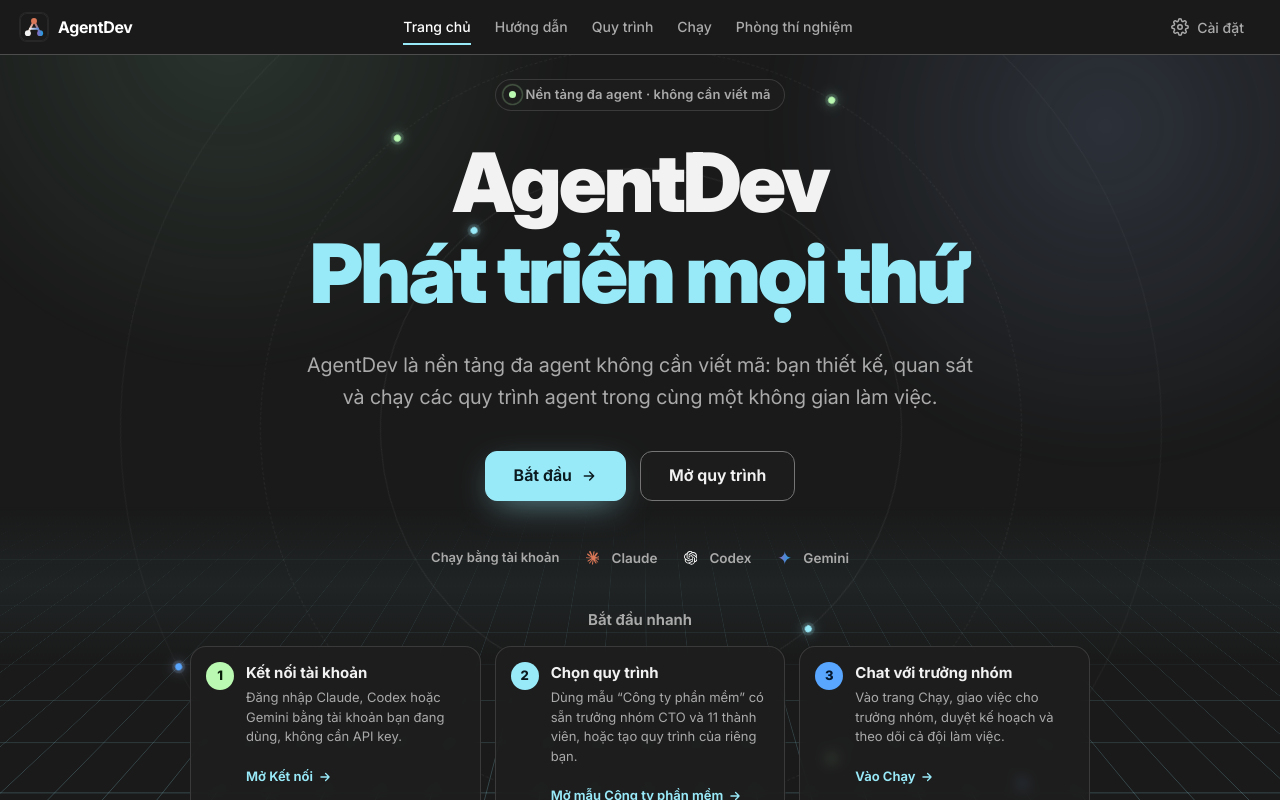
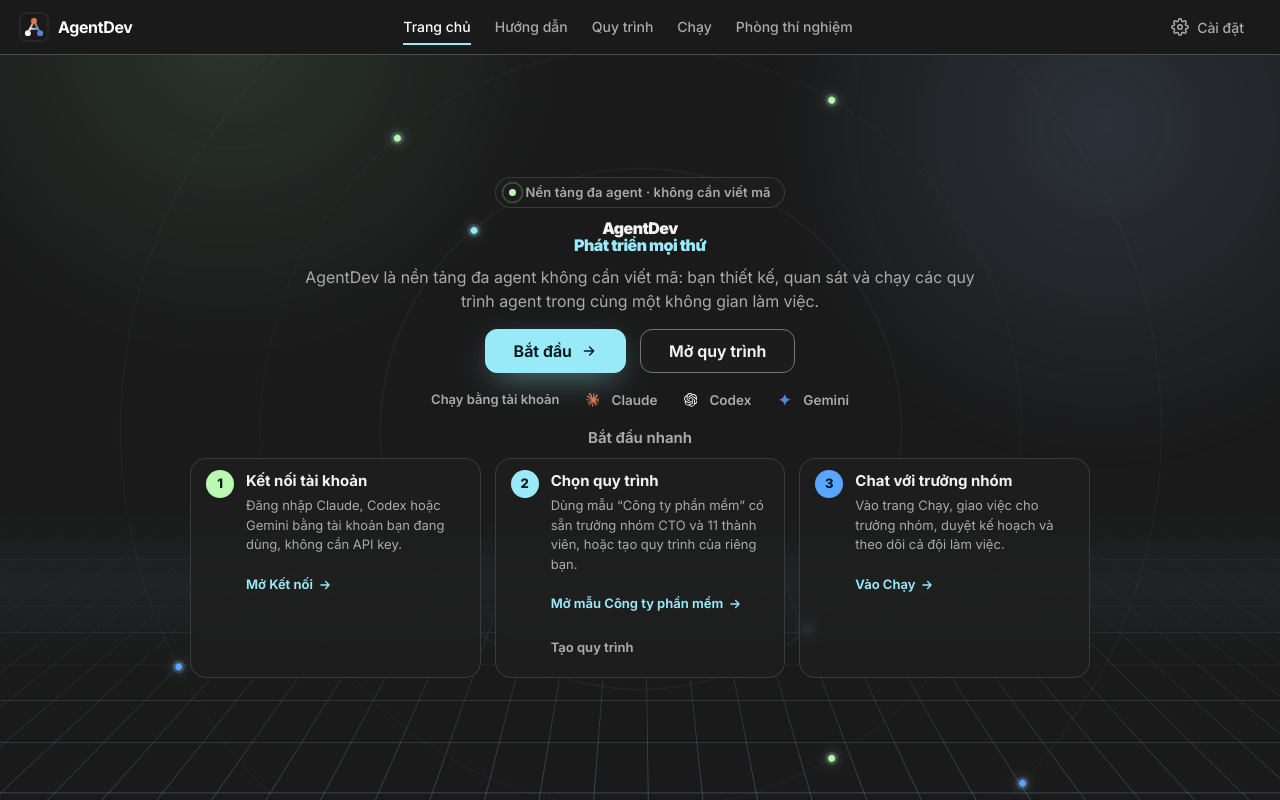
Before and after one commit to nguyenngoctuyen11032003/AgentDev, a Vue app in the folder frontend/: page / in a window 1280 px wide. Built offline with nearby package versions, Linux system fonts and the light colour scheme.

Commit message:
fix(home): hero co theo chiều cao để thẻ bắt đầu nhanh vừa màn hình laptop thấp
Ở 1280x720, 1366x768 và 1536x864 ba thẻ Bắt đầu nhanh nằm dưới nếp gấp. Tiêu đề, khoảng cách và cỡ chữ giờ co theo chiều cao màn hình.

```diff
--- a/frontend/src/views/HomeView.vue
+++ b/frontend/src/views/HomeView.vue
@@ -523,6 +523,29 @@ const orbitDots = [
     linear-gradient(90deg, rgb(var(--accent-sky-rgb) / 0.14) 1px, transparent 1px);
 }
 
+/* ---------------------------------------------------------------- short screens
+   Laptops are wide but short (1280x720, 1366x768, 1536x864). Tighten the hero in steps so
+   the headline, the actions and the three quick-start cards all fit the first screen. */
+@media (max-height: 900px) and (min-width: 769px) {
+  .home-view { padding-top: 12px; padding-bottom: 12px; }
+  .eyebrow { margin-bottom: 16px; }
+  .title { margin-bottom: 14px; font-size: clamp(40px, 7vw, calc(9.5 * var(--vh))); }
+  .introduction { margin-bottom: 24px; font-size: 18px; line-height: 1.5; }
+  .runs-on { margin-top: 24px; }
+  .quickstart { margin-top: 24px; }
+  .quick-step { padding-block: 12px 10px; }
+}
+
+@media (max-height: 800px) and (min-width: 769px) {
+  .eyebrow { margin-bottom: 12px; }
+  .title { margin-bottom: 10px; font-size: clamp(36px, 7vw, calc(8 * var(--vh))); line-height: 1.06; }
+  .introduction { margin-bottom: 16px; font-size: 16px; }
+  .actions .btn { min-height: 42px; }
+  .runs-on { margin-top: 16px; }
+  .quickstart { margin-top: 16px; }
+  .quickstart-title { margin-bottom: 8px; }
+}
+
 /* ---------------------------------------------------------------- responsive */
 @media (max-width: 768px) {
   .introduction { font-size: 17px; }
```
